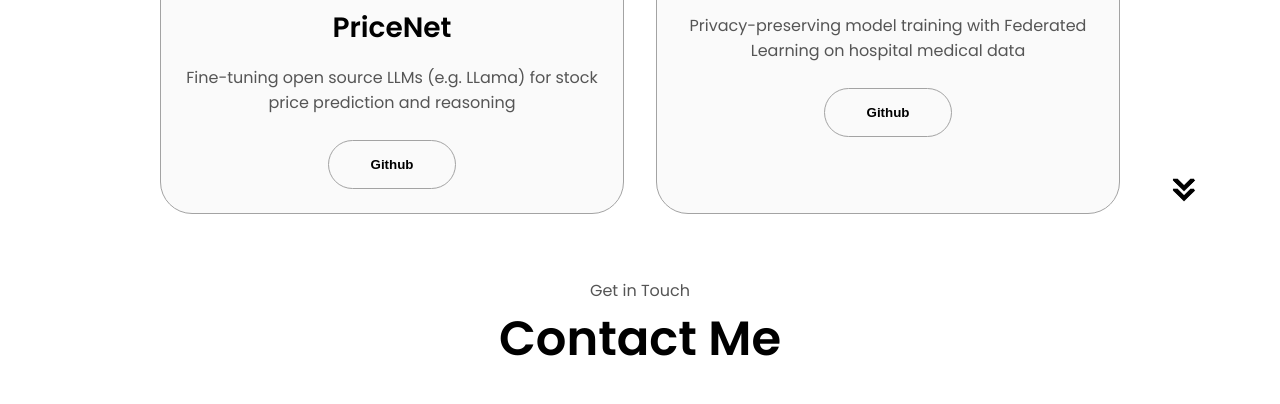
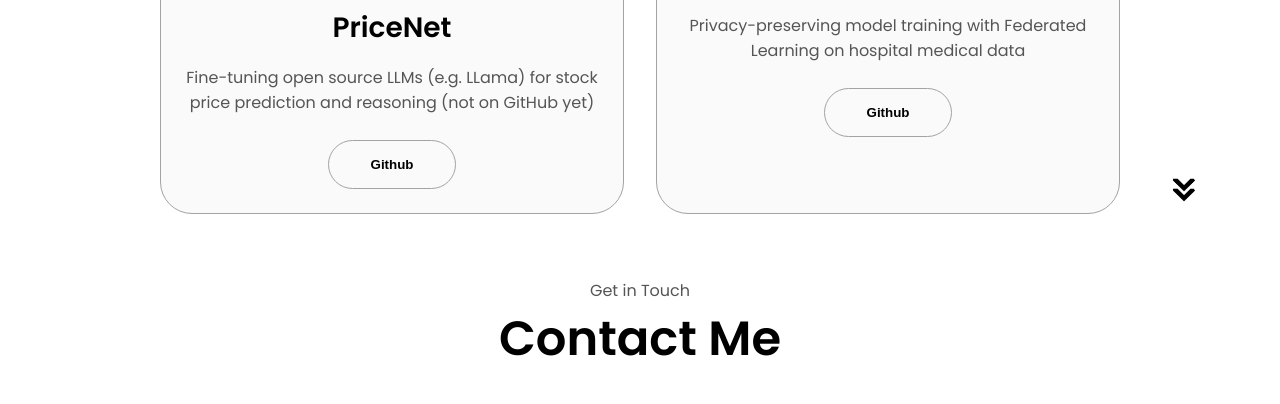
Before and after one commit to AryanBhusari/portfolio, a plain HTML site: page index.html in a window 1280 px wide. Shown: the part 2875-3279 px from the top of the page. Drawn offline with Linux system fonts and the light colour scheme.

Commit message:
Update index.html, github update

```diff
--- a/index.html
+++ b/index.html
@@ -271,7 +271,7 @@
               />
             </div>
             <h2 class="experience-sub-title project-title">PriceNet</h2>
-            <p class="section__text__p1">Fine-tuning open source LLMs (e.g. LLama) for stock price prediction and reasoning</p><br>
+            <p class="section__text__p1">Fine-tuning open source LLMs (e.g. LLama) for stock price prediction and reasoning (not on GitHub yet)</p><br>
             <div class="btn-container">
               <button
               class="btn btn-color-2 project-btn"
```
